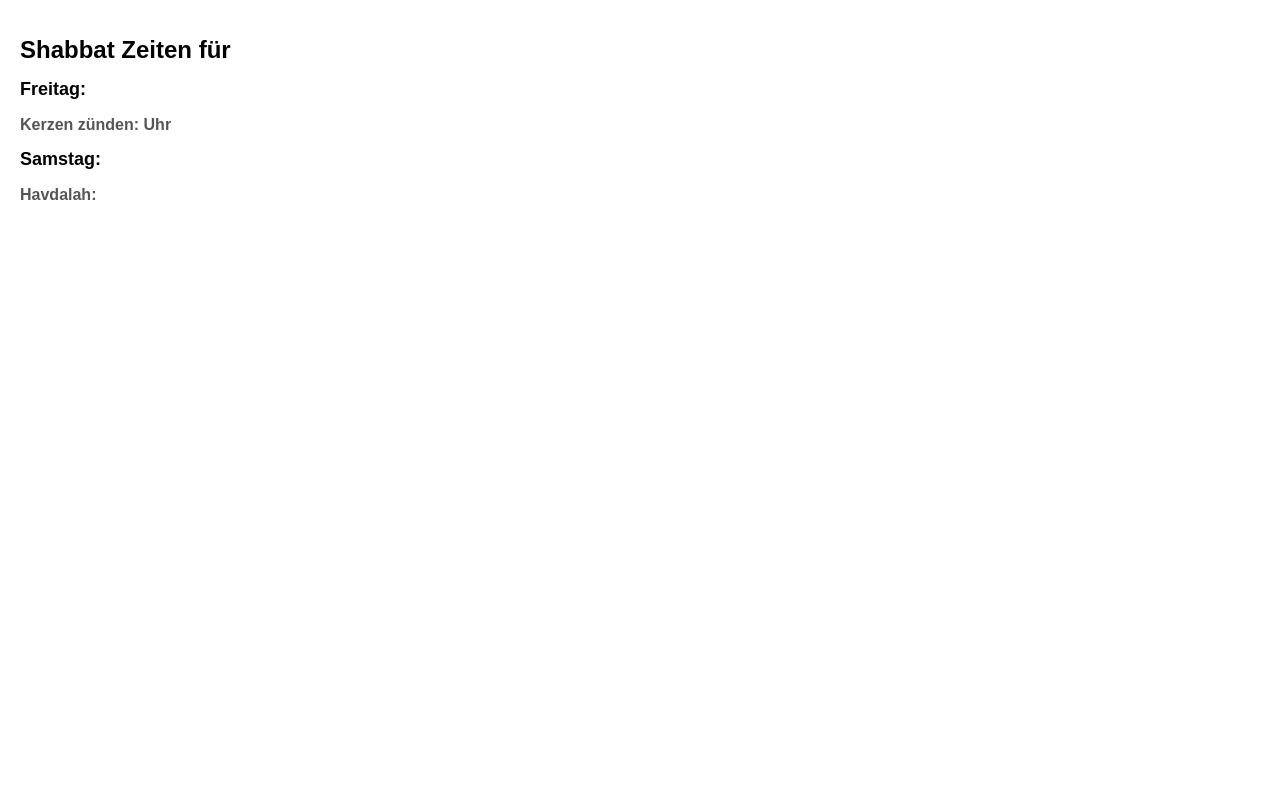
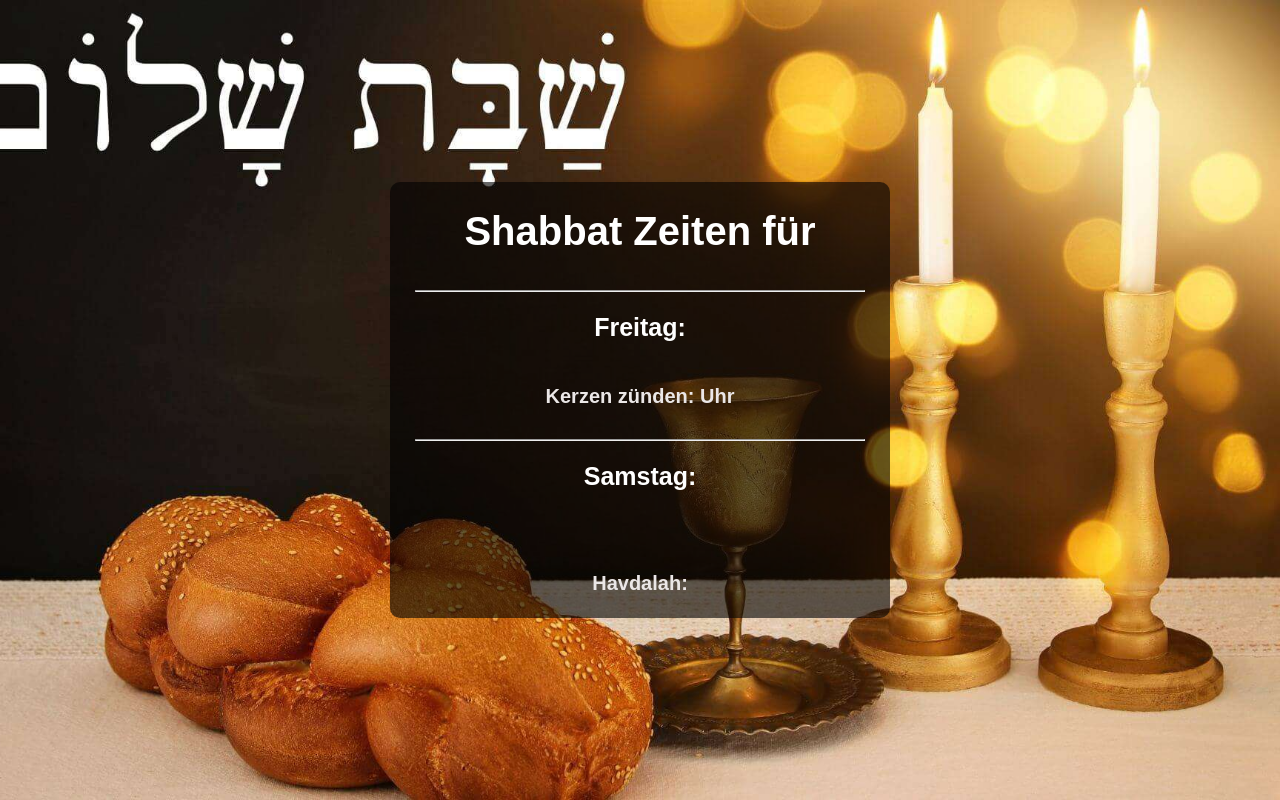
Before and after one commit to NarixGamer/shabbat_times_website, a plain HTML site: page index.html in a window 1280 px wide. Drawn offline with nearby package versions, Linux system fonts and the light colour scheme; no server answers.

Commit message:
First prototype is ready and available on

```diff
--- a/index.html
+++ b/index.html
@@ -8,11 +8,25 @@
 <body>
   <div id="app">
     <h1>Shabbat Zeiten für {{ city }}</h1>
+
+    <div class="times">
+      <br>
+      <hr>
     <h2>Freitag: {{ startDate }}</h2>
+
+    <br>
+
     <h3>Kerzen zünden: {{ shabbatIn }} Uhr</h3>
+    <br>
+    <hr>
     <h2>Samstag: {{ endDate }}</h2>
+    <br>
     <h3>{{ parasha }}</h3>
+    <br>
     <h3>Havdalah: {{ havdala }}</h3>
+
+    <br>
+  </div>
   </div>
 
   <script src="script.js"></script>
--- a/script.js
+++ b/script.js
@@ -34,7 +34,7 @@ new Vue({
           minute: '2-digit'
         });
         this.parasha = data.items[0].memo;
-        let havdalaDate = data.items[0].date;
+        let havdalaDate = data.items[2].date;
         this.havdala = new Date(havdalaDate).toLocaleTimeString('de-DE', {
           hour: '2-digit',
           minute: '2-digit'
--- a/style.css
+++ b/style.css
@@ -1,21 +1,56 @@
 body {
     font-family: Arial, sans-serif;
     margin: 0;
-    padding: 20px;
+    padding: 0;
+    background-image: url("img/background.jpg");
+    background-size: cover;
+    background-repeat: no-repeat;
+    background-position: center;
+    display: flex;
+    justify-content: center;
+    align-items: center;
+    min-height: 100vh;
   }
 
+  #app{
+    width: 500px;
+    text-align: center;
+    background-color: rgba(0,0,0, 0.6);
+    border-radius: 10px;
+    display: block;
+    margin-left: auto;
+    margin-right: auto;
+
+  }
+  .times{
+    width: 90%;
+    margin: 0 auto;
+
+}
   h1 {
-    font-size: 24px;
+    font-size: 40px;
     margin-bottom: 10px;
+    color: white;
   }
 
   h2 {
-    font-size: 18px;
+    font-size: 25px;
     margin-bottom: 5px;
+    color: white;
   }
 
   h3 {
-    font-size: 16px;
+    font-size: 20px;
     margin-bottom: 5px;
-    color: #555;
+    color: #ebe7e7;
   }
+@media screen and (max-width: 1000px) and (min-width: 500px) {
+    #app{
+        width: 50%;
+    }
+}
+@media screen and (max-width: 500px) {
+    #app{
+        width: 50%;
+    }
+}
```
Also changed, not shown: img/background.jpg (added).
